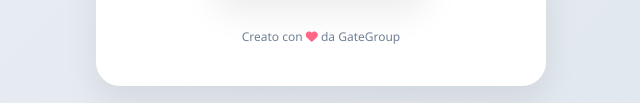
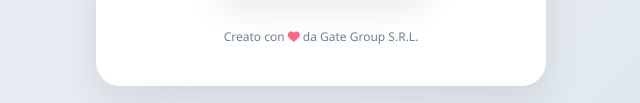
Before and after one commit to Er3dal/buisness_card_test, a plain HTML site: page Ciro_Cornelli/index.html in a window 1280 px wide. Shown: the part 1150-1253 px from the top of the page, 319-959 px from the left. Drawn offline with Linux system fonts and the light colour scheme.

Commit message:
Add files via upload

```diff
--- a/Ciro_Cornelli/index.html
+++ b/Ciro_Cornelli/index.html
@@ -60,7 +60,7 @@
     </div>
 
     <div class='footer'>
-      <span>Creato con <i class="fas fa-heart" style="color: var(--secondary);"></i> da GateGroup</span>
+      <span>Creato con <i class="fas fa-heart" style="color: var(--secondary);"></i> da Gate Group S.R.L.</span>
     </div>
   </div>
 
```
Also changed, not shown: Massimo_Gabelli/index.html (+1 -1 lines), Simone_Borella/index.html (+1 -1 lines).
